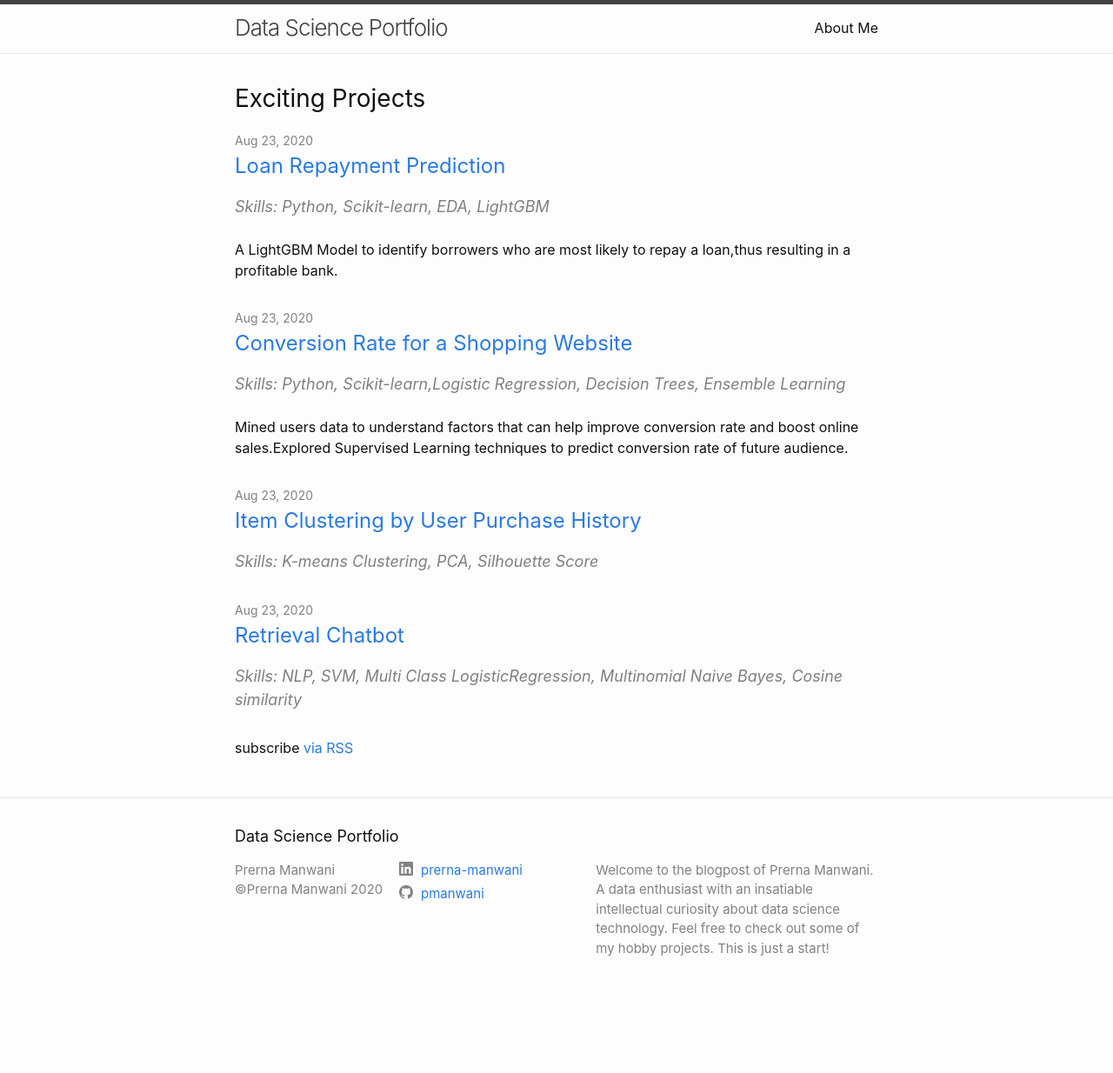
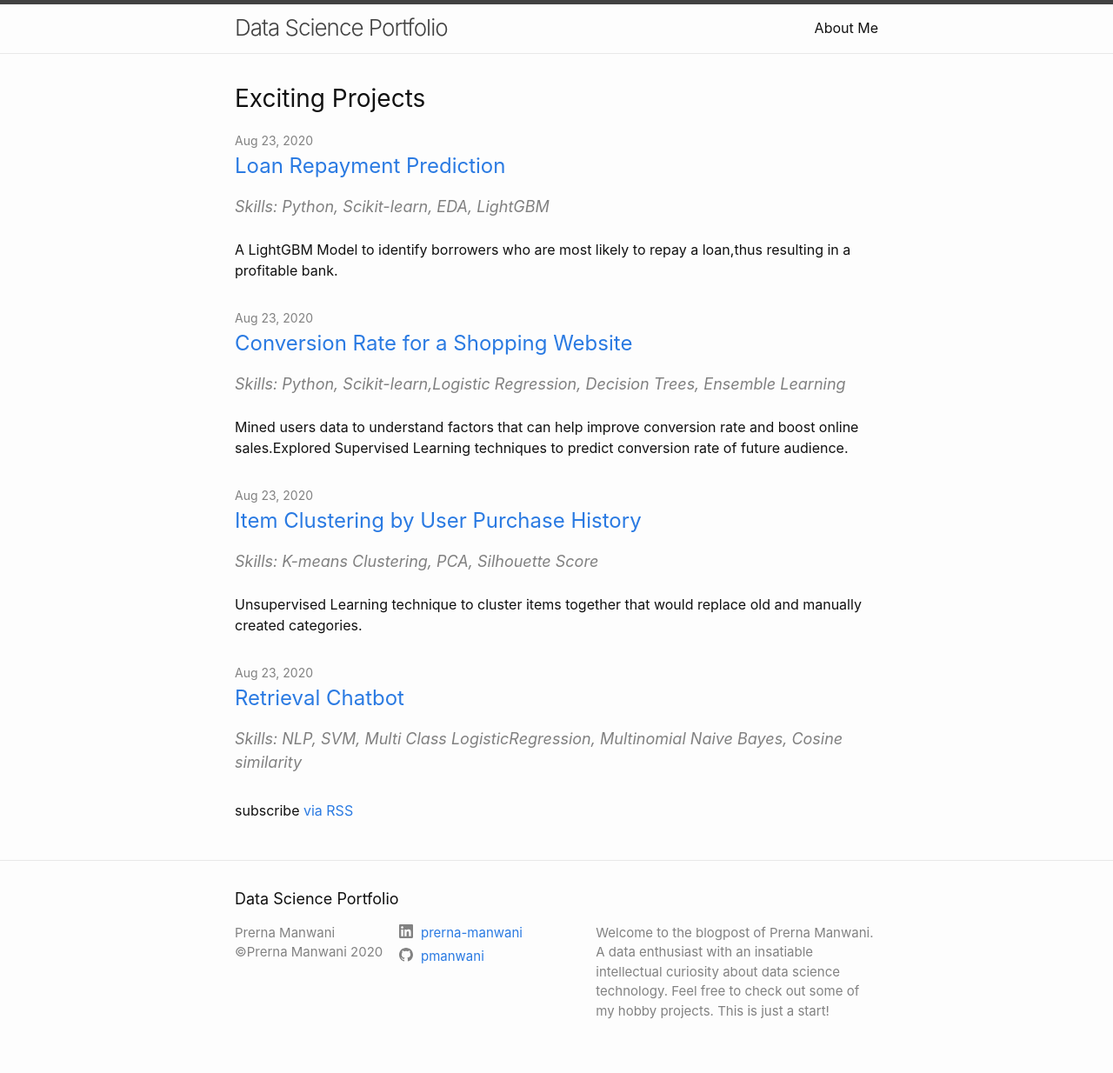
Before and after one commit to pmanwani/pmanwani.github.io, a Jekyll site: the page built from index.md, in a window 1280 px wide. Shown: the whole page at 87% size. Built offline with Jekyll 4.4.1, drawn with Linux system fonts in a browser that asks for light colours; before the commit the page ends 1162 px from its top, so only the background shows below that.

Commit message:
Update 2020-08-23-cluster_grocery.md

```diff
--- a/_posts/2020-08-23-cluster_grocery.md
+++ b/_posts/2020-08-23-cluster_grocery.md
@@ -5,7 +5,8 @@ date:   2020-08-23 15:03:14 -0400
 categories: jekyll update
 ---
 
-<font color="grey" size = 4><i>Skills: K-means Clustering, PCA, Silhouette Score </i></font>
+<font color="grey" size = 4><i>Skills: K-means Clustering, PCA, Silhouette Score </i></font><br>
+Unsupervised Learning technique to cluster items together that would replace old and manually created categories.
 
 We have two datasets:<br>
 1. ***item_to_id*** which has information on the item and it's corresponding ID to uniquely identify each product.<br>
```
